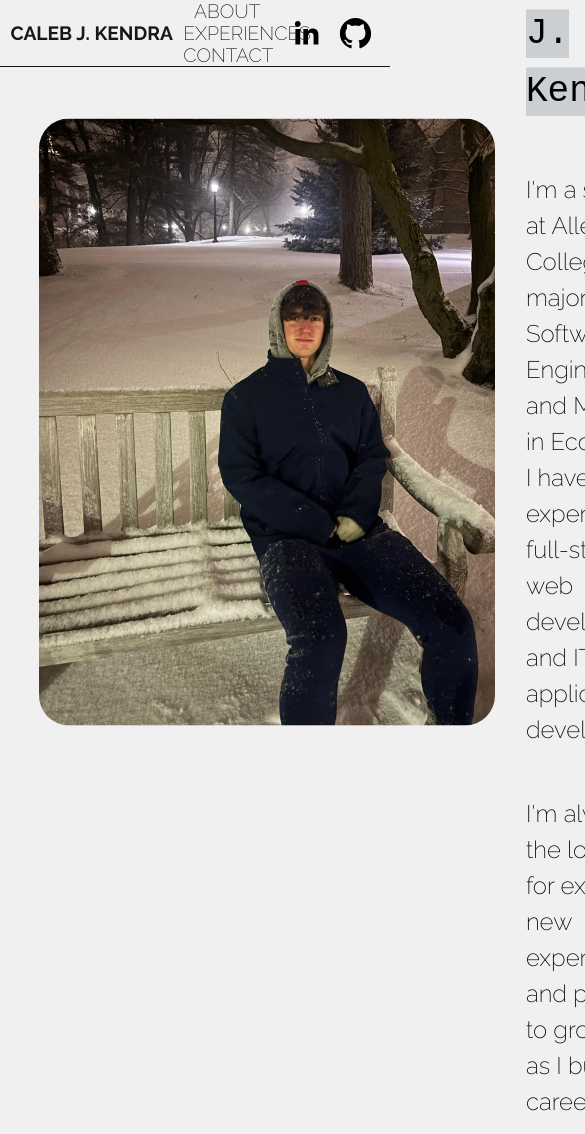
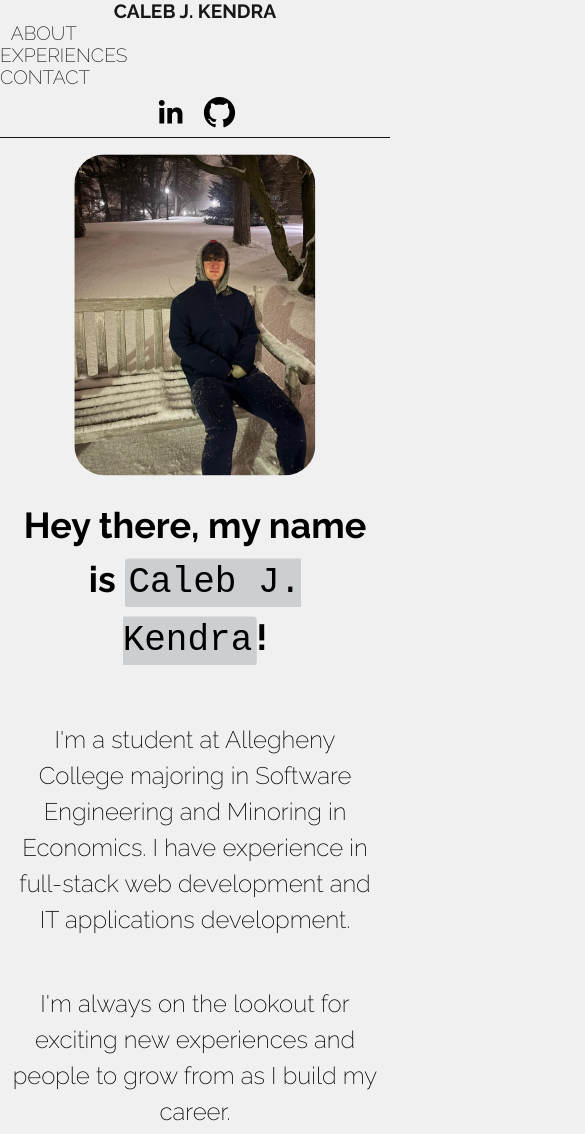
Before and after one commit to CalebKendra/caleb-website, a plain HTML site: page about.html in a window 390 px wide. Shown: the top 1134 px of the page, 585 px wide, since content can reach past the window. Drawn offline with Linux system fonts and the light colour scheme.

Commit message:
added info box and header accessability

```diff
--- a/about.html
+++ b/about.html
@@ -14,7 +14,7 @@
             <a href="experiences.html">Experiences</a>
             <a href="contact.html">Contact</a>
         </nav>
-        <nav>
+        <nav class="header-logos">
             <div style="display: flex; flex-wrap:wrap; align-items: center; justify-content: center;"><a href="https://www.linkedin.com/in/calebkendra/" target="_blank" rel="noopener noreferrer" style="text-decoration:none;border:0;width:43px;height:43px;padding:0;margin:3px;color:#000000;"><svg class="niftybutton-linkedin" style="display:block;fill:currentColor" data-donate="true" data-tag="lin" data-name="LinkedIn" viewBox="0 0 512 512" preserveAspectRatio="xMidYMid meet"><title>LinkedIn social icon</title>
                 <path d="M186.4 142.4c0 19-15.3 34.5-34.2 34.5 -18.9 0-34.2-15.4-34.2-34.5 0-19 15.3-34.5 34.2-34.5C171.1 107.9 186.4 123.4 186.4 142.4zM181.4 201.3h-57.8V388.1h57.8V201.3zM273.8 201.3h-55.4V388.1h55.4c0 0 0-69.3 0-98 0-26.3 12.1-41.9 35.2-41.9 21.3 0 31.5 15 31.5 41.9 0 26.9 0 98 0 98h57.5c0 0 0-68.2 0-118.3 0-50-28.3-74.2-68-74.2 -39.6 0-56.3 30.9-56.3 30.9v-25.2H273.8z"></path>
             </svg></a><a href="https://github.com/CalebKendra" target="_blank" rel="noopener noreferrer" style="text-decoration:none;border:0;width:43px;height:43px;padding:0;margin:3px;color:#000000;"><svg class="niftybutton-github" style="display:block;fill:currentColor" data-donate="true" data-tag="git" data-name="Github" viewBox="0 0 512 512" preserveAspectRatio="xMidYMid meet"><title>Github social icon</title>
@@ -24,9 +24,9 @@
     </header>
 
     <main>
-        <section class="about-container">
-            <img src="static/img/CalebSnow.jpg" class="about-img">
-            <div class="about-text">
+        <section class="info-container">
+            <img src="static/img/CalebSnow.jpg" class="info-img">
+            <div class="info-text">
                 <h1>Hey there, my name is <code>Caleb J. Kendra</code>!</h1>
                 <p>I'm a student at Allegheny College majoring in Software Engineering and Minoring in Economics. I have experience in full-stack web development and IT applications development.</p>
                 <p>I'm always on the lookout for exciting new experiences and people to grow from as I build my career.</p>
--- a/static/style/style.css
+++ b/static/style/style.css
@@ -26,7 +26,6 @@ header {
     top: 0;
     left: 0;
     width: 100%;
-    justify-content: space-evenly;
     text-transform: uppercase;
     font-size: 1.2rem;
     border-bottom: 1px solid var(--black);
@@ -48,6 +47,7 @@ code {
 /* Header */
 
 .header-text {
+    flex: 1;
     color: var(--black);
     text-align: center;
     text-decoration: none;
@@ -57,6 +57,7 @@ code {
 
 .header-bar {
     display: flex;
+    flex: 1.5;
     flex-wrap: wrap;
     justify-content: space-evenly;
     width: 22.5%;
@@ -67,6 +68,10 @@ code {
     color: var(--black);
     text-align: center;
     text-decoration: none;
+}
+
+.header-logos {
+    flex: 1;
 }
 
 /* Home */
@@ -102,21 +107,21 @@ code {
     border-radius: 30px;
 }
 
-/* About */
+/* About & Contact */
 
-.about-container {
+.info-container {
     position: absolute;
     display: flex;
     justify-content: space-between;
-    gap: 10%;
+    gap: 7.5%;
     top: 50%;
     left: 50%;
     transform: translate(-50%, -50%);
     height: 80%;
-    width: 80%;
+    width: 75%;
 }
 
-.about-img {
+.info-img {
     position: relative;
     top: 50%;
     transform: translateY(-50%);
@@ -124,7 +129,7 @@ code {
     border-radius: 30px;
 }
 
-.about-text {
+.info-text {
     position: relative;
     display: flex;
     flex-direction: column;
@@ -140,3 +145,33 @@ code {
         width: 100%;
     }
 }
+
+@media(max-width: 1050px) {
+    .info-container {
+        flex-direction: column;
+        width: 95%;
+        gap: 0;
+    }
+
+    .info-img {
+        height: auto;
+        width: 65%;
+        left: 50%;
+        top: 1%;
+        transform: translateX(-50%);
+    }
+
+    .info-text {
+        text-align: center;
+    }
+}
+
+@media(max-width: 650px) {
+    .info-container {
+        top: 57.5%;
+    }
+
+    header {
+        flex-direction: column;
+    }
+}
```
Also changed, not shown: contact.html (+1 -1 lines), experiences.html (+1 -1 lines), index.html (+1 -1 lines).
